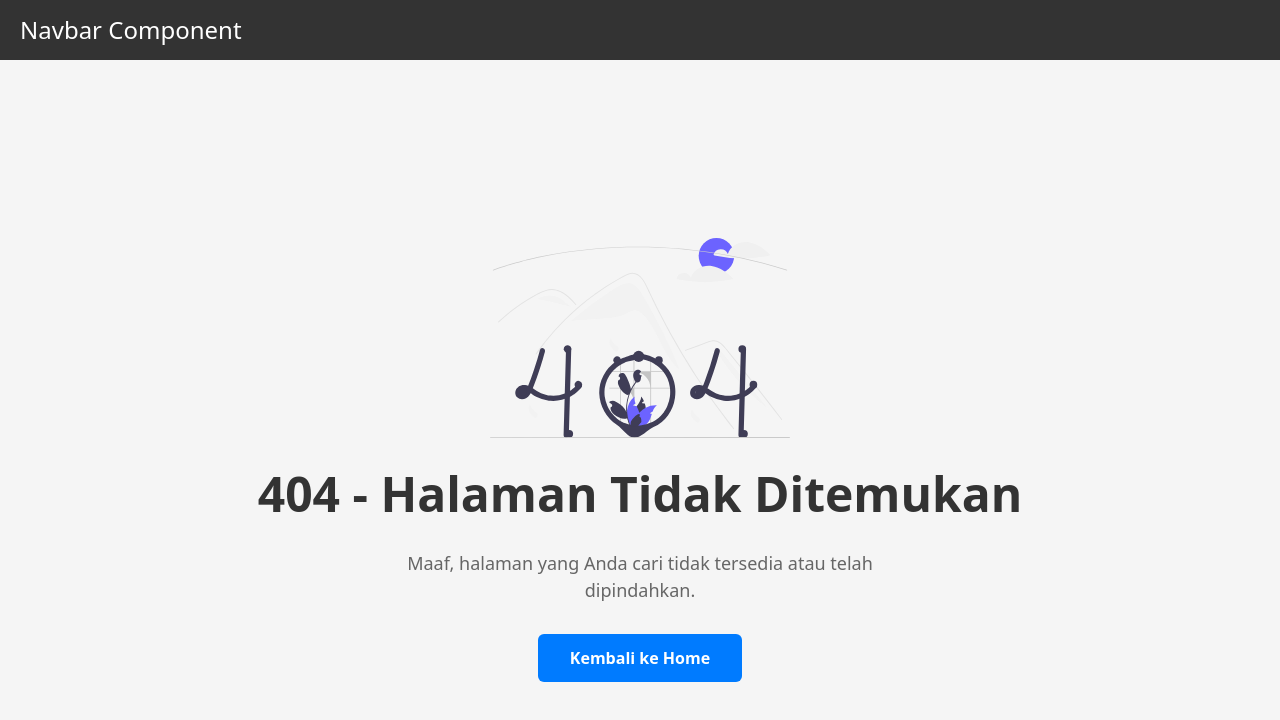
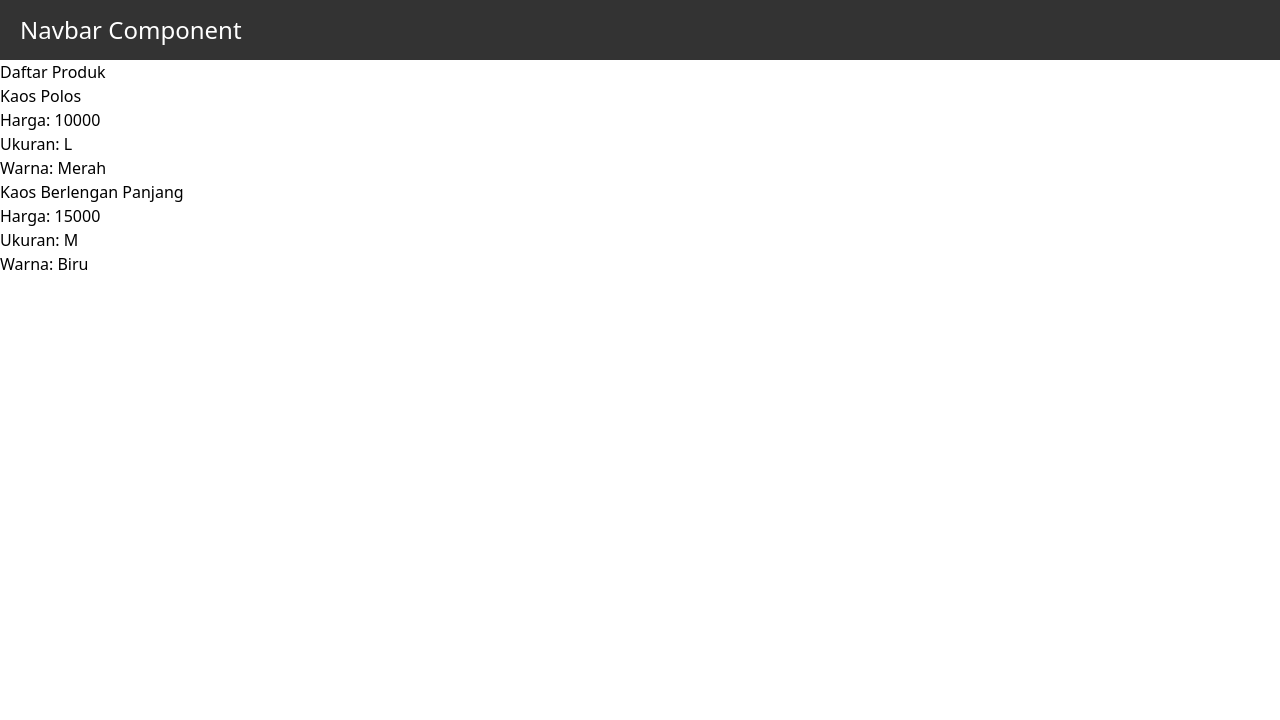
Before and after one commit to Qipink/PBF_Semester6_2026, a Next.js app: page /product in a window 1280 px wide. Before the commit this address had no page. Shown: the top 720 px of the page. Built offline with nearby package versions, Linux system fonts and the light colour scheme.

Commit message:
Jobsheet 7 Step 3 - Fetch Data API di Frontend

```diff
--- /dev/null
+++ b/src/pages/product/index.tsx
@@ -0,0 +1,41 @@
+import { useEffect, useState } from 'react';
+
+type ProductType =
+{
+  id: string;
+  nama: string;
+  harga: number;
+  ukuran: string;
+  warna: string;
+}
+
+const kategori = () => {
+  const [products, setProducts] = useState([]);
+
+  useEffect(() => {
+    fetch("/api/produk")
+      .then((response) => response.json())
+      .then((responsedata) => {
+        setProducts(responsedata.data);
+      })
+      .catch((error) => {
+        console.error("Error fetching product:", error);
+      })
+  }, []);
+
+  return (
+    <div>
+      <h1>Daftar Produk</h1>
+      {products.map((product:ProductType) => (
+        <div key={product.id}>
+          <h2>{product.nama}</h2>
+          <p>Harga: {product.harga}</p>
+          <p>Ukuran: {product.ukuran}</p>
+          <p>Warna: {product.warna}</p>
+        </div>
+      ))}
+    </div>
+  );
+};
+
+export default kategori;
--- a/src/pages/produk/index.tsx
+++ /dev/null
@@ -1,20 +0,0 @@
-import { useRouter } from "next/router";
-import { useEffect, useState } from "react";
-import ProdukView from "../views/produk";
-
-const ProdukPage = () => {
-  const [isLogin, setIsLogin] = useState(true);
-  const { push } = useRouter();
-
-  useEffect(() => {
-    if (!isLogin) {
-      push("/auth/login");
-    }
-  }, []);
-
-  return <ProdukView />;
-
-
-};
-
-export default ProdukPage;
```
Also changed, not shown: src/pages/product/[id].tsx (renamed from src/pages/produk/[id].tsx).
